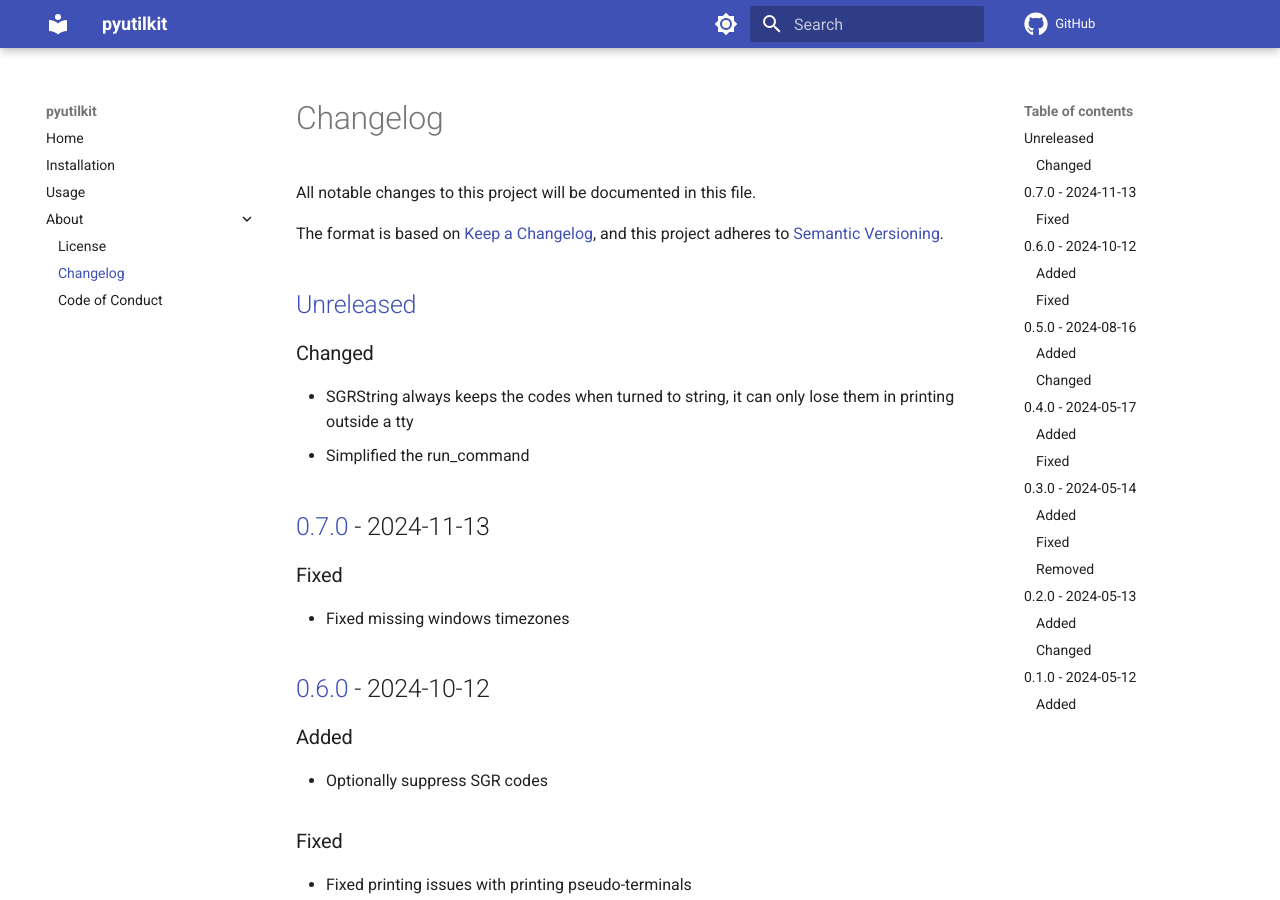
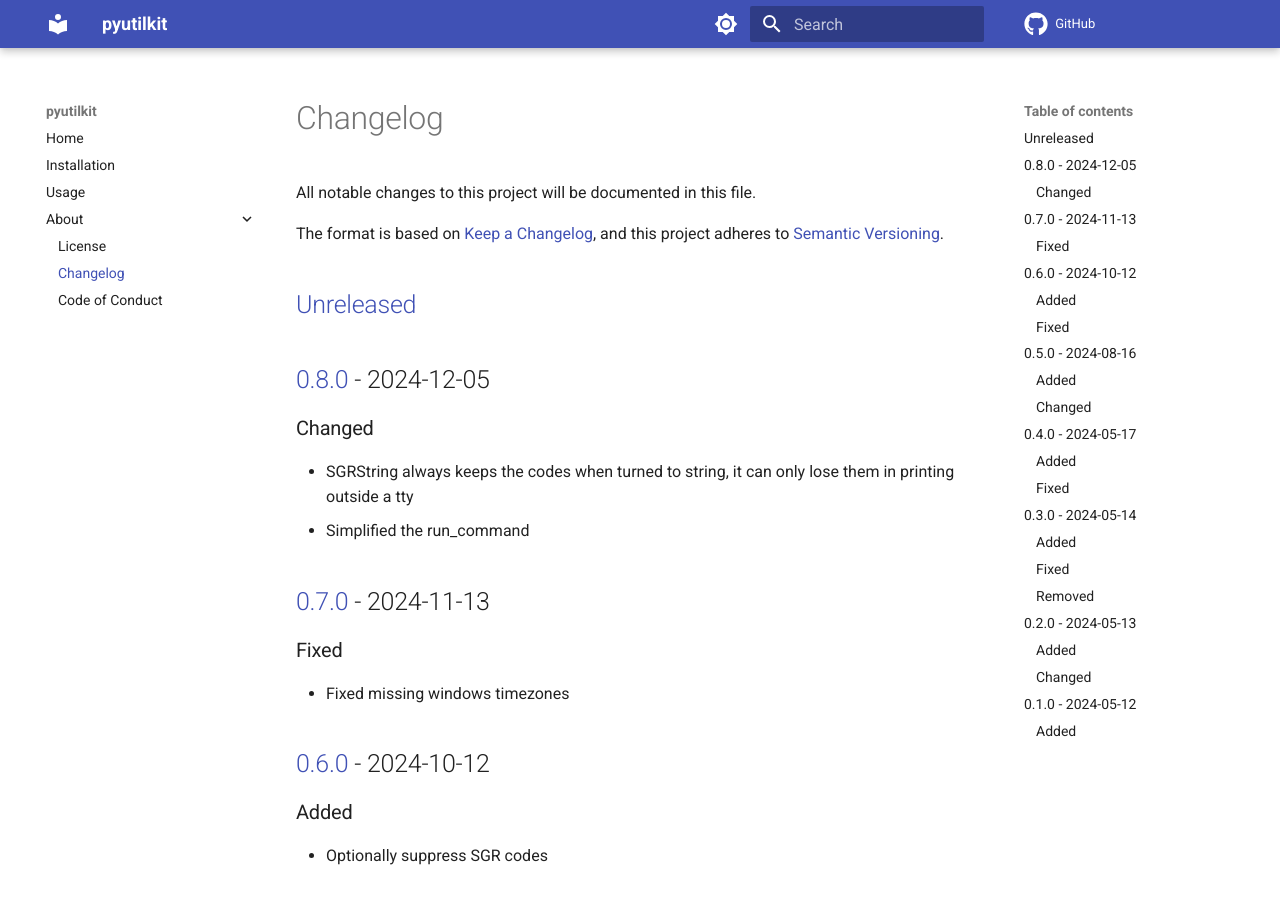
Before and after one commit to spapanik/pyutilkit, an MkDocs documentation site: the page built from docs/CHANGELOG.md, in a window 1280 px wide and 900 px high. Built offline with MkDocs 1.6.1 and Material for MkDocs 9.7.7, drawn with Linux system fonts in a browser that asks for light colours; comment, search, counter and statistics services are not loaded.

Commit message:
🔖 Bump version

```diff
--- a/docs/CHANGELOG.md
+++ b/docs/CHANGELOG.md
@@ -5,6 +5,8 @@
 The format is based on [Keep a Changelog], and this project adheres to [Semantic Versioning].
 
 ## [Unreleased]
+
+## [0.8.0] - 2024-12-05
 
 ### Changed
 
@@ -85,7 +87,8 @@
 
 [Keep a Changelog]: https://keepachangelog.com/en/1.0.0/
 [Semantic Versioning]: https://semver.org/spec/v2.0.0.html
-[Unreleased]: https://github.com/spapanik/pyutilkit/compare/v0.7.0...main
+[Unreleased]: https://github.com/spapanik/pyutilkit/compare/v0.8.0...main
+[0.8.0]: https://github.com/spapanik/pyutilkit/compare/v0.7.0...v0.8.0
 [0.7.0]: https://github.com/spapanik/pyutilkit/compare/v0.6.0...v0.7.0
 [0.6.0]: https://github.com/spapanik/pyutilkit/compare/v0.5.0...v0.6.0
 [0.5.0]: https://github.com/spapanik/pyutilkit/compare/v0.4.0...v0.5.0
--- a/pyproject.toml
+++ b/pyproject.toml
@@ -6,7 +6,7 @@
 
 [project]
 name = "pyutilkit"
-version = "0.7.0"
+version = "0.8.0"
 
 authors = [
     { name = "Stephanos Kuma", email = "stephanos@kuma.ai" },
```
